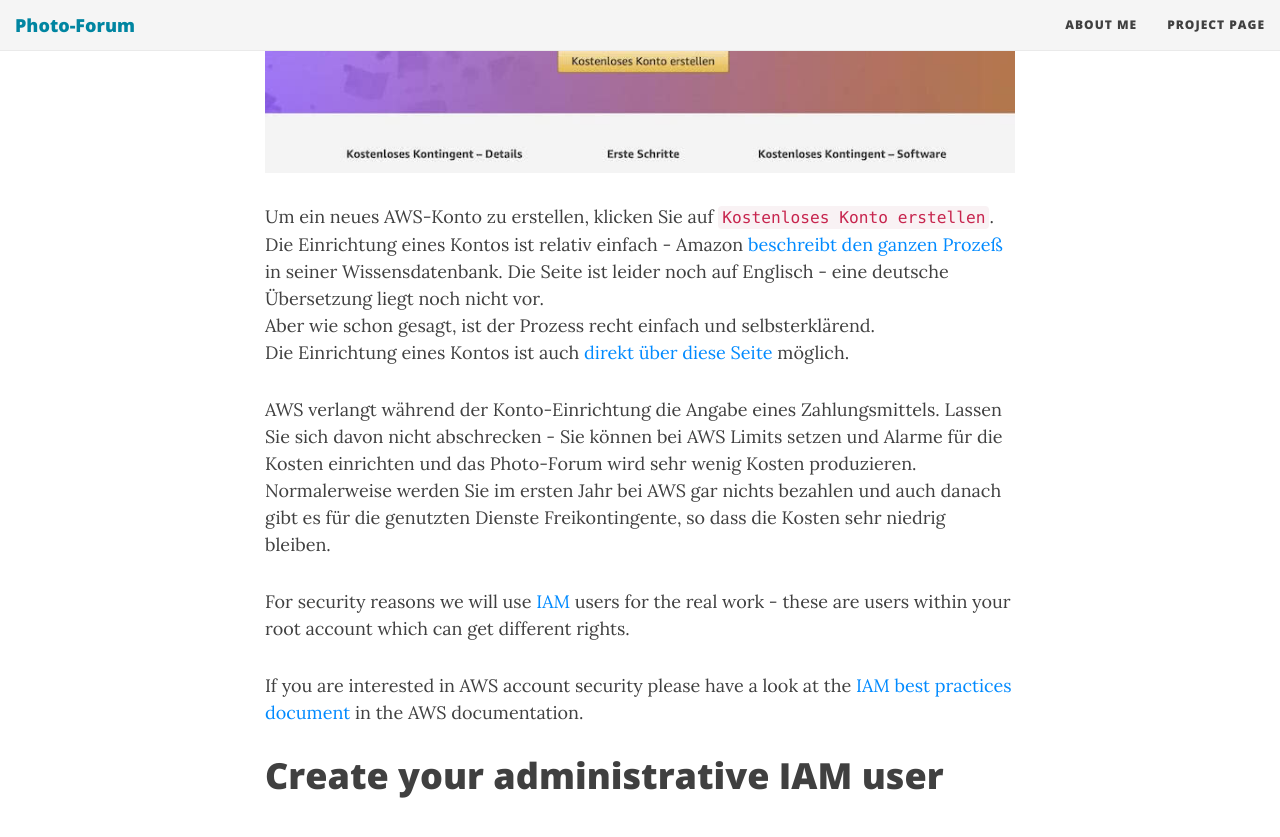
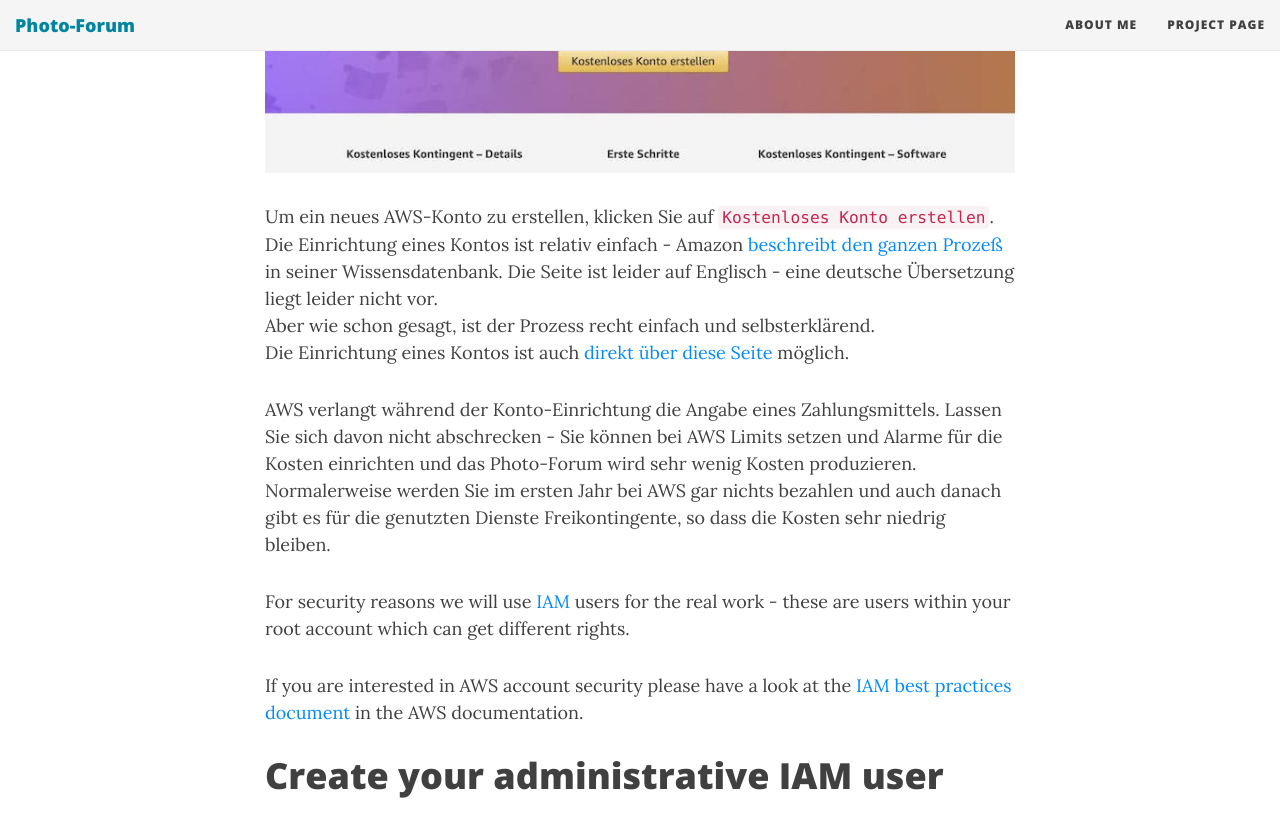
Before and after one commit to MiriamPapp/photo-forum, a Jekyll site: the page built from docs/awssetup_de.md, in a window 1280 px wide and 900 px high, scrolled down 887 px. Shown: the top 837 px of the window. Built offline with Jekyll 4.4.1, drawn with Linux system fonts in a browser that asks for light colours; nearby versions of some CDN libraries.

Commit message:
Correct AWS setup description (German)

```diff
--- a/docs/awssetup_de.md
+++ b/docs/awssetup_de.md
@@ -14,7 +14,7 @@
 Um ein neues AWS-Konto zu erstellen, klicken Sie auf `Kostenloses Konto erstellen`.
 Die Einrichtung eines Kontos ist relativ einfach - Amazon
 [beschreibt den ganzen Prozeß](https://aws.amazon.com/premiumsupport/knowledge-center/create-and-activate-aws-account/)
-in seiner Wissensdatenbank. Die Seite ist leider noch auf Englisch - eine deutsche Übersetzung liegt noch nicht vor.
+in seiner Wissensdatenbank. Die Seite ist leider auf Englisch - eine deutsche Übersetzung liegt leider nicht vor.
 Aber wie schon gesagt, ist der Prozess recht einfach und selbsterklärend.
 Die Einrichtung eines Kontos ist auch
 [direkt über diese Seite](https://portal.aws.amazon.com/billing/signup#/start) möglich.
```
